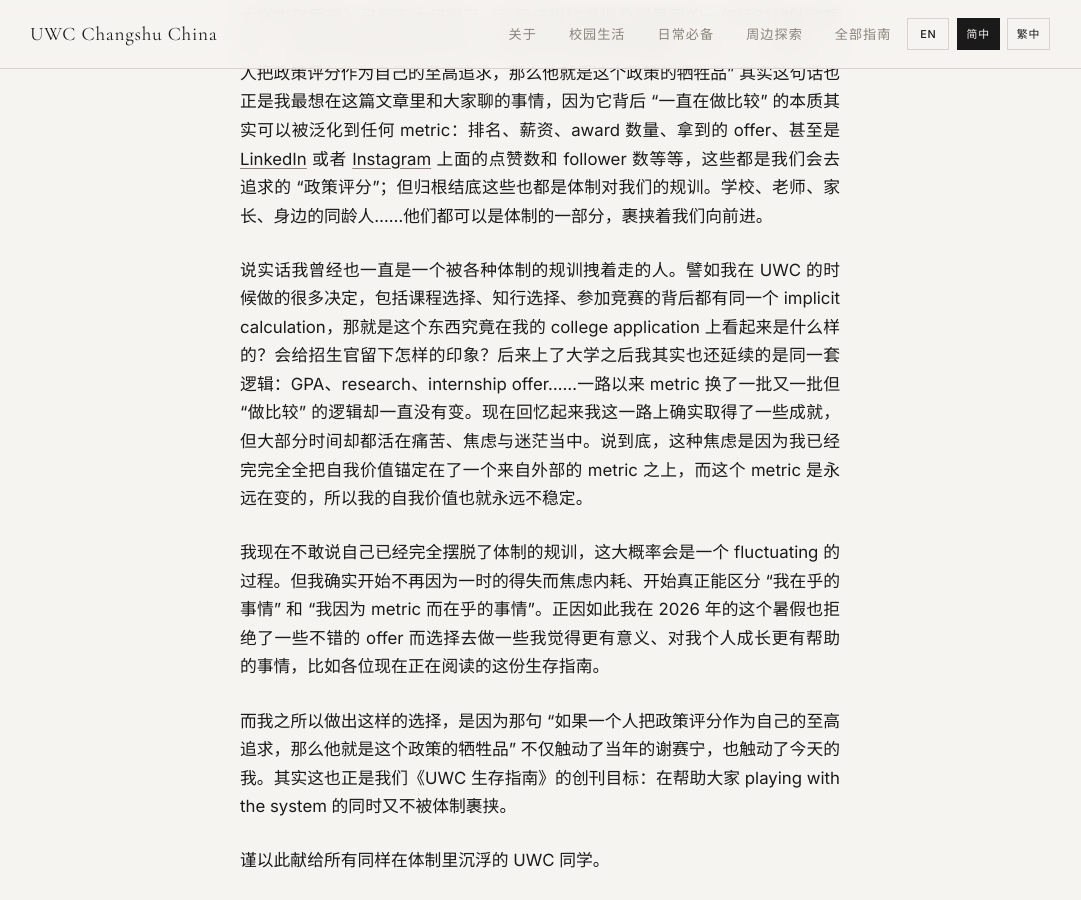
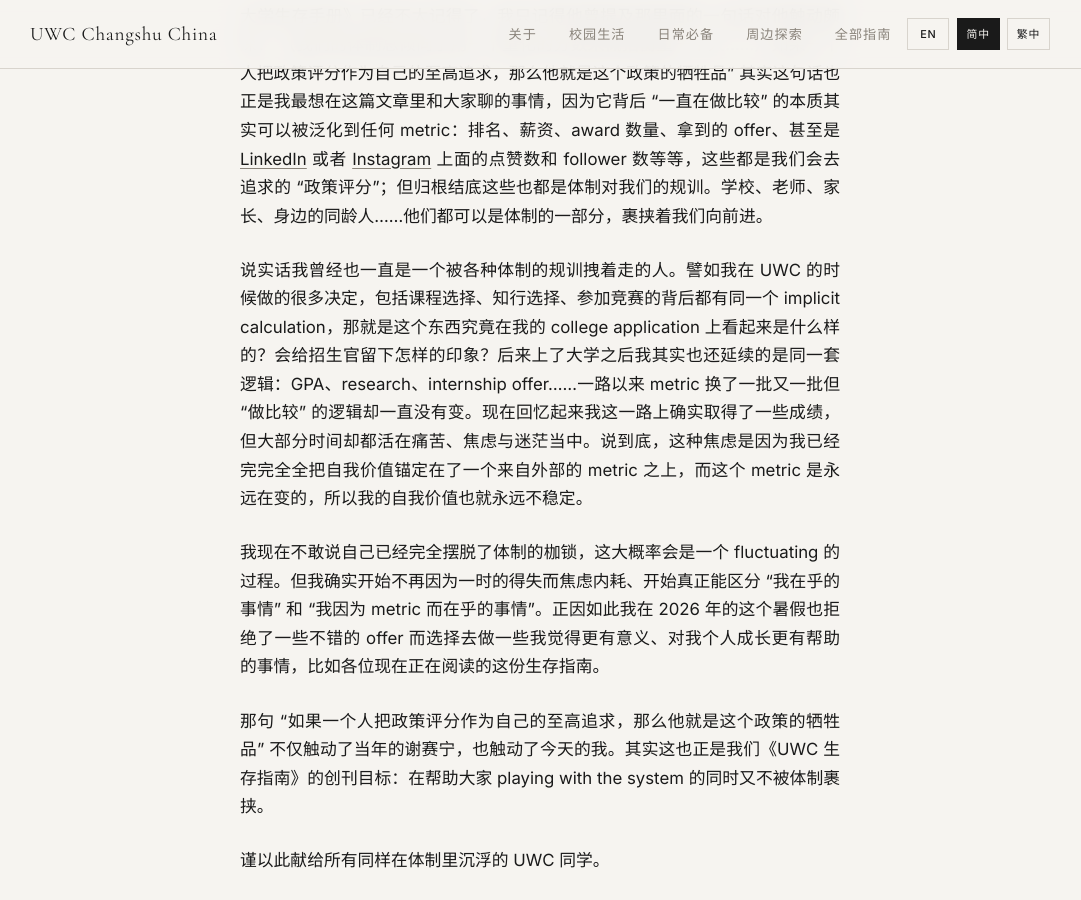
Before and after one commit to United-World-College/UWC-Survival-Guide, a Jekyll site: the page built from website/_guides/chinese/victims-of-the-system-CN.md, in a window 1280 px wide and 900 px high, scrolled down 946 px. Shown: the whole window, without its empty margins (100-1181 px from the left). Built offline with Jekyll 4.4.1, drawn with Linux system fonts in a browser that asks for light colours.

Commit message:
docs: soften self-assessment wording in victims-of-the-system across CN/TW/EN

```diff
--- a/website/_guides/chinese/victims-of-the-system-CN.md
+++ b/website/_guides/chinese/victims-of-the-system-CN.md
@@ -20,10 +20,10 @@
 
 回到那期访谈本身——说实话我现在对谢赛宁在访谈里具体怎么描述《上海交通大学生存手册》已经不太记得了，我只记得他曾提及那里面的[一句话](https://survivesjtu.gitbook.io/survivesjtumanual/li-zhi-pian/shi-bai-de-si-wei-fang-shi/gao-kao-si-wei)对他触动颇深： "（我们的体制总倾向于用一个量化的分数来概括衡量一个人……）如果一个人把政策评分作为自己的至高追求，那么他就是这个政策的牺牲品" 其实这句话也正是我最想在这篇文章里和大家聊的事情，因为它背后 "一直在做比较" 的本质其实可以被泛化到任何 metric：排名、薪资、award 数量、拿到的 offer、甚至是 [LinkedIn](https://en.wikipedia.org/wiki/LinkedIn) 或者 [Instagram](https://en.wikipedia.org/wiki/Instagram) 上面的点赞数和 follower 数等等，这些都是我们会去追求的 "政策评分"；但归根结底这些也都是体制对我们的规训。学校、老师、家长、身边的同龄人……他们都可以是体制的一部分，裹挟着我们向前进。
 
-说实话我曾经也一直是一个被各种体制的规训拽着走的人。譬如我在 UWC 的时候做的很多决定，包括课程选择、知行选择、参加竞赛的背后都有同一个 implicit calculation，那就是这个东西究竟在我的 college application 上看起来是什么样的？会给招生官留下怎样的印象？后来上了大学之后我其实也还延续的是同一套逻辑：GPA、research、internship offer……一路以来 metric 换了一批又一批但 "做比较" 的逻辑却一直没有变。现在回忆起来我这一路上确实取得了一些成就，但大部分时间却都活在痛苦、焦虑与迷茫当中。说到底，这种焦虑是因为我已经完完全全把自我价值锚定在了一个来自外部的 metric 之上，而这个 metric 是永远在变的，所以我的自我价值也就永远不稳定。
+说实话我曾经也一直是一个被各种体制的规训拽着走的人。譬如我在 UWC 的时候做的很多决定，包括课程选择、知行选择、参加竞赛的背后都有同一个 implicit calculation，那就是这个东西究竟在我的 college application 上看起来是什么样的？会给招生官留下怎样的印象？后来上了大学之后我其实也还延续的是同一套逻辑：GPA、research、internship offer……一路以来 metric 换了一批又一批但 "做比较" 的逻辑却一直没有变。现在回忆起来我这一路上确实取得了一些成绩，但大部分时间却都活在痛苦、焦虑与迷茫当中。说到底，这种焦虑是因为我已经完完全全把自我价值锚定在了一个来自外部的 metric 之上，而这个 metric 是永远在变的，所以我的自我价值也就永远不稳定。
 
-我现在不敢说自己已经完全摆脱了体制的规训，这大概率会是一个 fluctuating 的过程。但我确实开始不再因为一时的得失而焦虑内耗、开始真正能区分 "我在乎的事情" 和 "我因为 metric 而在乎的事情"。正因如此我在 2026 年的这个暑假也拒绝了一些不错的 offer 而选择去做一些我觉得更有意义、对我个人成长更有帮助的事情，比如各位现在正在阅读的这份生存指南。
+我现在不敢说自己已经完全摆脱了体制的枷锁，这大概率会是一个 fluctuating 的过程。但我确实开始不再因为一时的得失而焦虑内耗、开始真正能区分 "我在乎的事情" 和 "我因为 metric 而在乎的事情"。正因如此我在 2026 年的这个暑假也拒绝了一些不错的 offer 而选择去做一些我觉得更有意义、对我个人成长更有帮助的事情，比如各位现在正在阅读的这份生存指南。
 
-而我之所以做出这样的选择，是因为那句 "如果一个人把政策评分作为自己的至高追求，那么他就是这个政策的牺牲品" 不仅触动了当年的谢赛宁，也触动了今天的我。其实这也正是我们《UWC 生存指南》的创刊目标：在帮助大家 playing with the system 的同时又不被体制裹挟。
+那句 "如果一个人把政策评分作为自己的至高追求，那么他就是这个政策的牺牲品" 不仅触动了当年的谢赛宁，也触动了今天的我。其实这也正是我们《UWC 生存指南》的创刊目标：在帮助大家 playing with the system 的同时又不被体制裹挟。
 
 谨以此献给所有同样在体制里沉浮的 UWC 同学。
```
Also changed, not shown: website/_guides/chinese/victims-of-the-system-TW.md (+3 -3 lines), website/_guides/default/victims-of-the-system.md (+3 -3 lines).
